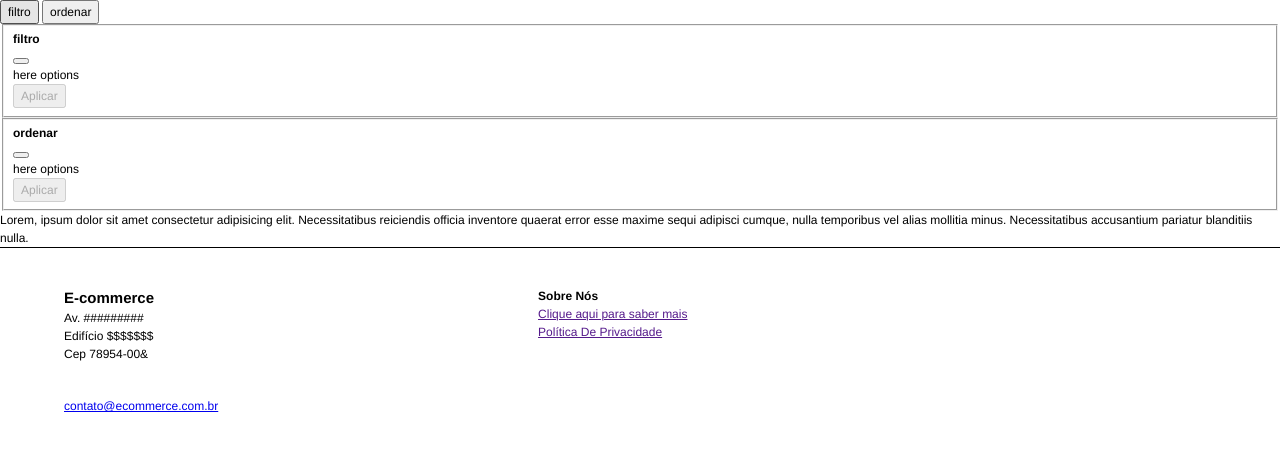
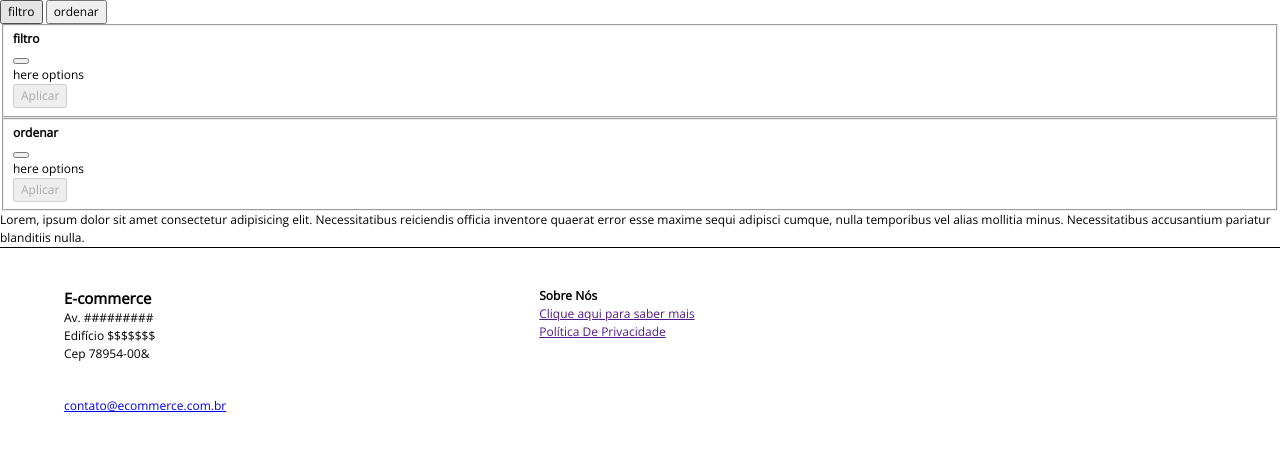
Before and after one commit to alvaroaxsmith/ecommerce-clientside, a website: page index.html in a window 1280 px wide. Drawn offline with nearby package versions, Linux system fonts and the light colour scheme.

Commit message:
feat: :lipstick: add open sans font
]

```diff
--- a/css/configs.css
+++ b/css/configs.css
@@ -1,3 +1,5 @@
+@import url('https://fonts.googleapis.com/css2?family=Open+Sans:wght@300&display=swap');
+
 :root{
     --main-background-color : #FFF;
     --aside-container-background-color : #DCDCDC;
@@ -5,7 +7,7 @@
 }
 
 *{
-    font-family: 'Franklin Gothic Medium', 'Arial Narrow', Arial, sans-serif;
+    font-family: 'Open Sans', 'Arial Narrow', Arial, sans-serif;
     font-size: 12px;
 }
 
```
